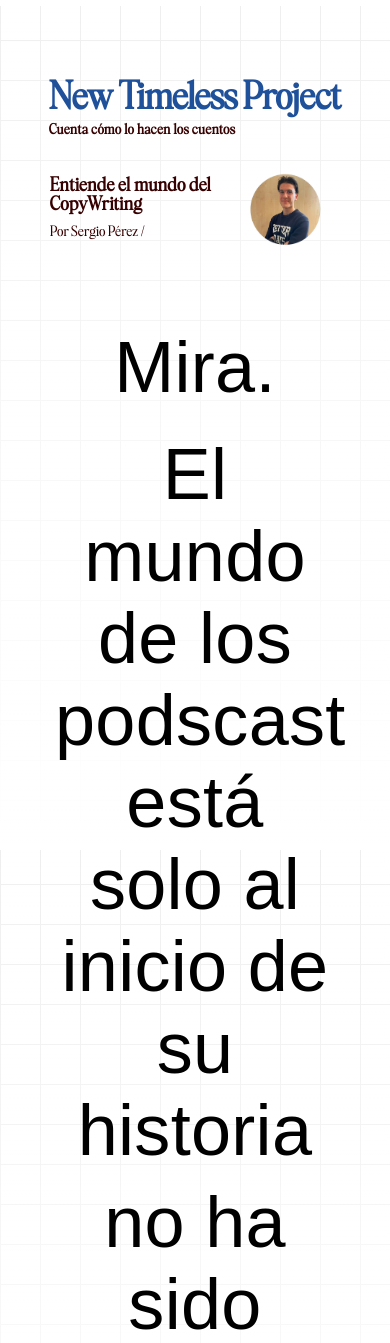
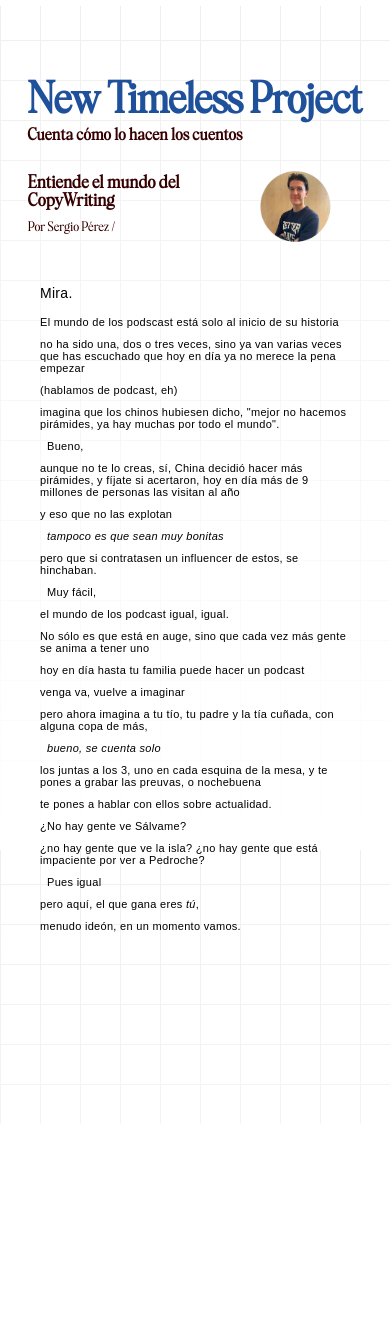
Before and after one commit to stuffsergio/personal-tienda-online, a PHP site: page /pages/newsletter.html in a window 390 px wide; the page is wider, and only the part inside the window is pictured. Shown: the top 1343 px of that part. After the commit the page ends 1079 px from the top of that part, so only its background shows below. Run offline with PHP 8.4, Linux system fonts and the light colour scheme; some web fonts are replaced.

Commit message:
Ultimos cambios

```diff
--- a/css/newsletter.css
+++ b/css/newsletter.css
@@ -48,8 +48,8 @@
 h1 {
   width: fit-content;
   font-family: "BethanyElingston", sans-serif;
-  font-size: 78px;
-  letter-spacing: 0px;
+  font-size: 80px;
+  letter-spacing: 0.3px;
   color: #1f509a;
   text-align: center;
   padding: 120px 0 5px 0;
@@ -66,7 +66,7 @@
   flex-direction: row;
   align-self: center;
   align-items: center;
-  gap: 5px;
+  gap: 26px;
   padding-top: 20px;
 }
 .div01 {
@@ -91,34 +91,38 @@
   letter-spacing: 0.3px;
 }
 article img {
-  width: 240px;
-  height: 240px;
+  width: 210px;
+  height: 210px;
 }
 
 .texto-copy1 {
-  text-align: center;
-  padding: 0 150px 50px 150px;
+  text-align: left;
+  padding: 20px 150px 50px 150px;
 }
 .texto-copy1 p {
-  padding: 5px;
+  padding: 5px 0;
   font-family: "HelveticaNeuePro", sans-serif;
   letter-spacing: 0.3px;
-  font-size: 72px;
+  font-size: 18px;
 }
 .texto-copy1 p:nth-child(1) {
   padding-bottom: 20px;
+  font-size: 24px;
 }
-.texto-copy1 p:nth-child(7) {
-  padding: 20px 0 20px 5px;
+.texto-copy1 p:nth-child(6) {
+  padding: 15px 0 15px 15px;
+}
+.texto-copy1 p:nth-child(9) {
+  padding: 15px 0 15px 15px;
 }
 .texto-copy1 p:nth-child(11) {
-  padding: 20px 0 20px 5px;
+  padding: 15px 0 15px 0px;
 }
-.texto-copy1 p:nth-child(18) {
-  padding: 20px 0 20px 5px;
+.texto-copy1 p:nth-child(17) {
+  padding: 15px 0 15px 15px;
 }
-.texto-copy1 p:nth-child(25) {
-  padding: 20px 0 0 5px;
+.texto-copy1 p:nth-child(22) {
+  padding: 15px 0 15px 15px;
 }
 
 a {
@@ -132,12 +136,13 @@
 }
 button {
   font-family: "BethanyElingston", sans-serif;
-  background-color: #000;
+  font-size: 14px;
+  background-color: #fff;
   color: #360000;
   border: 1px solid #360000;
   border-radius: 7px;
   padding: 10px;
-  margin: 10px 20px 150px 0;
+  margin: 10px 60px 150px 0;
   animation: appear linear both;
   animation-timeline: view();
   animation-range: entry 20% cover 15%;
@@ -160,37 +165,62 @@
 
 @media (max-width: 440px) {
   article {
-    height: 38vh;
+    height: 280px;
   }
   h1 {
-    font-size: 32px;
+    font-size: 36px;
     padding: 80px 0 5px 0;
   }
   h3 {
-    font-size: 12px;
+    font-size: 14px;
   }
   .div00 {
-    padding: 30px 50px 0 50px;
+    padding: 20px 0 0 0;
+    gap: 12px;
   }
   .div01 {
     gap: 10px;
   }
   article strong {
-    font-size: 16px;
+    font-size: 15px;
   }
   article p {
-    font-size: 12px;
+    font-size: 11px;
   }
   article img {
     width: 80px;
     height: 80px;
   }
   .texto-copy1 {
-    padding: 0 50px;
-    font-size: 8px;
+    padding: 0px 40px 0 40px;
+  }
+  .texto-copy1 p {
+    font-size: 11px;
+  }
+  .texto-copy1 p:nth-child(1) {
+    padding-bottom: 10px;
+    font-size: 14px;
+  }
+  .texto-copy1 p:nth-child(6) {
+    padding: 5px 0 5px 7px;
+  }
+  .texto-copy1 p:nth-child(9) {
+    padding: 5px 0 5px 7px;
+  }
+  .texto-copy1 p:nth-child(11) {
+    padding: 5px 0 5px 7px;
+  }
+  .texto-copy1 p:nth-child(17) {
+    padding: 5px 0 5px 7px;
+  }
+  .texto-copy1 p:nth-child(22) {
+    padding: 5px 0 5px 7px;
   }
   button {
     z-index: 2;
     margin-top: 50px;
+    font-size: 8px;
+    padding: 8px 5px;
+    margin: 40px 40px 120px 0;
   }
 }
--- a/index.html
+++ b/index.html
@@ -18,10 +18,10 @@
             <p>NTP</p>
           </a></li>
         <li>
-          <img src="features/Abstract Ethereal Shape in Deep Sky Blue Hues.png" alt="">
+          <img src="features/estoNoTeLoEsperabas.png" alt="estoNoTeLoEsperabas">
         </li>
         <li class="menuContacto"><a href="pages/contacto.html">
-          <svg xmlns="http://www.w3.org/2000/svg" height="28px" width="28px" viewBox="0 0 24 24" fill="#360000">
+          <svg xmlns="http://www.w3.org/2000/svg" height="26px" width="26px" viewBox="0 0 24 24" fill="#360000">
             <path d="M12 12c2.21 0 4-1.79 4-4s-1.79-4-4-4-4 1.79-4 4 1.79 4 4 4zm0 2c-2.67 0-8 1.34-8 4v2h16v-2c0-2.66-5.33-4-8-4z" />
           </svg></a>
         </li>
--- a/pages/newsletter.html
+++ b/pages/newsletter.html
@@ -10,6 +10,7 @@
       type="image/x-icon"
     />
     <title>Newsletter by Sergio</title>
+    <!--Recuerda, si la página no se recargar correctamente, debes hacer "Ctrl + Shift + R"-->
   </head>
   <body>
     <article>
@@ -39,7 +40,7 @@
         imagina que los chinos hubiesen dicho, "mejor no hacemos pirámides, ya
         hay muchas por todo el mundo".
       </p>
-      <p>Bueno</p>
+      <p>Bueno,</p>
       <p>
         aunque no te lo creas, sí, China decidió hacer más pirámides, y fíjate
         si acertaron, hoy en día más de 9 millones de personas las visitan al
@@ -50,7 +51,10 @@
       <p>pero que si contratasen un influencer de estos, se hinchaban.</p>
       <p>Muy fácil,</p>
       <p>el mundo de los podcast igual, igual.</p>
-      <p>No sólo es que está en auge, sino que cada vez más gente se une</p>
+      <p>
+        No sólo es que está en auge, sino que cada vez más gente se anima a
+        tener uno
+      </p>
       <p>hoy en día hasta tu familia puede hacer un podcast</p>
       <p>venga va, vuelve a imaginar</p>
       <p>
@@ -62,15 +66,15 @@
         los juntas a los 3, uno en cada esquina de la mesa, y te pones a grabar
         las preuvas, o nochebuena
       </p>
-      <p>te pones a hablar con ellos sobre actualidad</p>
-      <p>¿no hay gente ve Sálvame?</p>
+      <p>te pones a hablar con ellos sobre actualidad.</p>
+      <p>¿No hay gente ve Sálvame?</p>
       <p>
         ¿no hay gente que ve la isla? ¿no hay gente que está impaciente por ver
         a Pedroche?
       </p>
-      <p>pues igual</p>
-      <p>pero aquí, el que gana eres tú</p>
-      <p>menudo ideón, en un momento vamos</p>
+      <p>Pues igual</p>
+      <p>pero aquí, el que gana eres <i>tú</i>,</p>
+      <p>menudo ideón, en un momento vamos.</p>
     </div>
 
     <div class="botones">
```
Also changed, not shown: css/main.css (+30 -30 lines), css/signup.css (+77 -6 lines), features/estoNoTeLoEsperabas.png (added).
